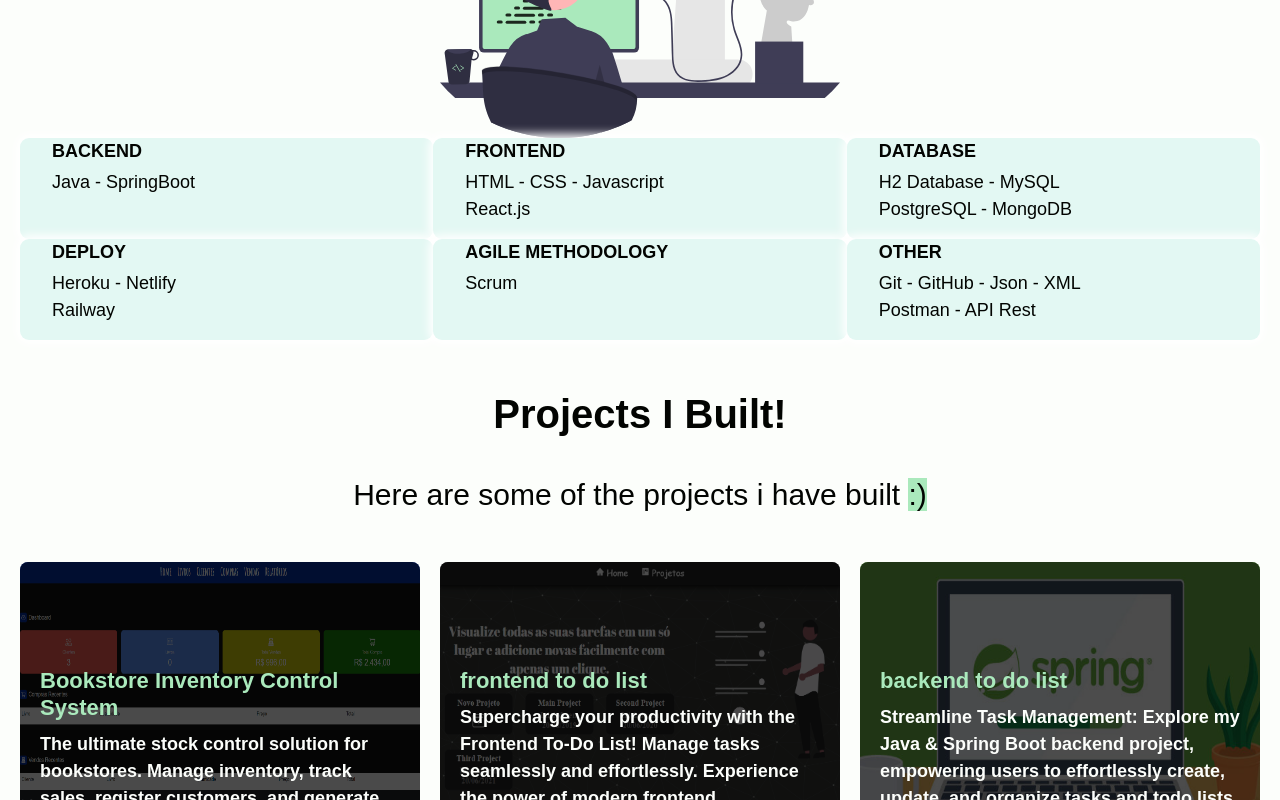
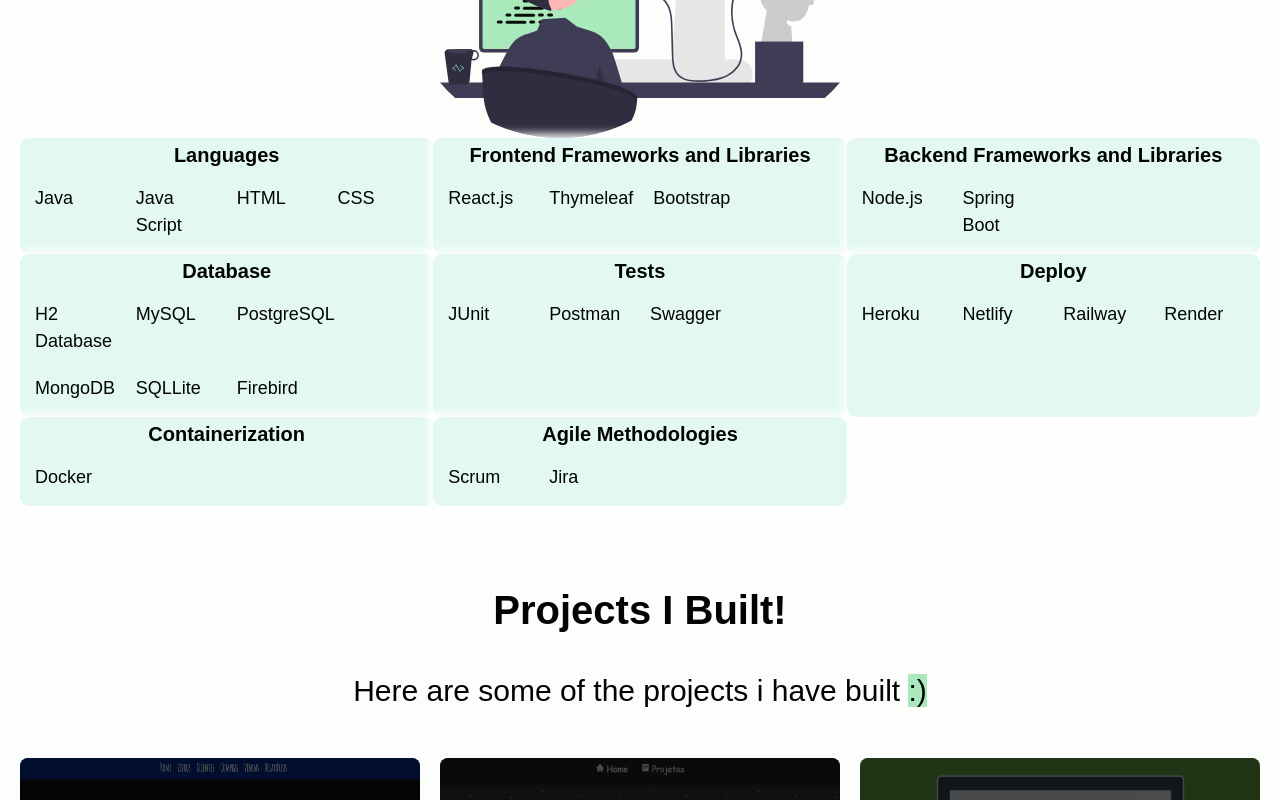
Before and after one commit to jonasmachados/portfolio, a React (Create React App) app: page / in a window 1280 px wide. Shown: the part 1660-2460 px from the top of the page. Built offline with nearby package versions, Linux system fonts and the light colour scheme; no server answers; a web font is replaced by a local one.

Commit message:
Create SkillCard component to display a list of skills and improve code readability

```diff
--- a/src/components/Error/styles.css
+++ b/src/components/Error/styles.css
@@ -4,7 +4,7 @@
   justify-content: center;
   align-items: center;
   justify-items: center;
-  width: 90%;
+  width: 100vw;
   margin: 100px 10px 100px 10px;
 }
 
--- /dev/null
+++ b/src/components/Skills/SkillCard.js
@@ -0,0 +1,17 @@
+import "./styles.css";
+
+const SkillCard = ({ skill }) => {
+
+    return (
+        <div className="skill-card">
+            <h2>{skill.skillName}</h2>
+            <ul>
+                {skill.listTechnologies.map((technology) => (
+                    <li key={technology}>{technology}</li>
+                ))}
+            </ul>
+        </div>
+    );
+};
+
+export default SkillCard;
--- a/src/components/Skills/Skills.css
+++ /dev/null
@@ -1,40 +0,0 @@
-.Skills {
-  padding: 30px 0px;
-}
-
-.Skills h1 {
-  font-size: 40px;
-  font-weight: 900;
-}
-
-.list ul li {
-  display: flex;
-  font-size: 16px;
-  color: var(--text-main);
-  list-style-type: none;
-  padding: 0;
-}
-
-.box-skills {
-  display: grid;
-  grid-template-columns: repeat(2, 1fr);
-  margin: 0px 20px;
-}
-
-.box-skills .list {
-  background-color: var(--second-color);
-  box-shadow: 0 0 10px 4px white;
-  border-radius: 9px;
-}
-
-@media (min-width: 768px) {
-  .list ul li {
-    font-size: 18px;
-  }
-}
-
-@media (min-width: 992px) {
-  .box-skills {
-    grid-template-columns: repeat(3, 1fr);
-  }
-}
--- a/src/components/Skills/Skills.js
+++ b/src/components/Skills/Skills.js
@@ -1,6 +1,9 @@
-import "./Skills.css";
+import React, { useState } from "react";
+import "./styles.css";
 import SvgBrain from "../SVG/SvgBrain";
 import { motion } from 'framer-motion';
+import SkillsData from "../../data/SkillsData.js";
+import SkillCard from "./SkillCard.js";
 
 const containerVariants = {
   hidden: {
@@ -8,7 +11,7 @@ const containerVariants = {
   },
   visible: {
     opacity: 1,
-    transition: { delay: 0.2}
+    transition: { delay: 0.2 }
   },
   exit: {
     x: "-100vh",
@@ -16,84 +19,26 @@ const containerVariants = {
   }
 };
 
-const listTitleStyle = {
-  fontWeight: 900,
-  color: "var(--text-main)",
-  marginBottom: "4px",
-};
+const Skills = () => {
 
-const backendSkills = (
-  <ul>
-    <li style={listTitleStyle}>BACKEND</li>
-    <li>Java - SpringBoot</li>
+  const [listAllSkills] = useState(SkillsData);
 
-  </ul>
-);
-
-const frontendSkills = (
-  <ul>
-    <li style={listTitleStyle}>FRONTEND</li>
-    <li>HTML - CSS - Javascript</li>
-    <li>React.js</li>
-  </ul>
-);
-
-const AgileSkills = (
-  <ul>
-    <li style={listTitleStyle}>AGILE METHODOLOGY</li>
-    <li>Scrum</li>
-  </ul>
-);
-
-const dataBaseSkills = (
-  <ul>
-    <li style={listTitleStyle}>DATABASE</li>
-    <li>H2 Database - MySQL</li>
-    <li>PostgreSQL - MongoDB</li>
-  </ul>
-);
-
-const deploySkills = (
-  <ul>
-    <li style={listTitleStyle}>DEPLOY</li>
-    <li>Heroku - Netlify</li>
-    <li>Railway</li>
-  </ul>
-);
-
-const otherSkills = (
-  <ul>
-    <li style={listTitleStyle}>OTHER</li>
-    <li>Git - GitHub - Json - XML</li>
-    <li>Postman - API Rest</li>
-  </ul>
-);
-
-const totalSkills = [
-  backendSkills,
-  frontendSkills,
-  dataBaseSkills,
-  deploySkills,
-  AgileSkills,
-  otherSkills,
-];
-
-const Skills = () => {
   return (
-    <div className="Skills" id="skills">
+    <div className="container-skill" id="skills">
       <h1>What about the Skills?</h1>
       <p>These are some of my skills and tools that i have knowledge of.</p>
       <SvgBrain />
-      <div className="box-skills"
-      >
-        {totalSkills.map((Skills, index) => {
-          return <motion.div key={index} className="list"
-            variants={containerVariants}
-            initial="hidden"
-            whileInView="visible"
-            exit="exit">{Skills}</motion.div>;
-        })}
-      </div>
+      <motion.div
+        className="box-skills"
+        variants={containerVariants}
+        initial="hidden"
+        whileInView="visible"
+        exit="exit">
+        {listAllSkills.map((skill, index) => (
+          <SkillCard key={index}
+            skill={skill} />
+        ))}
+      </motion.div >
     </div >
   );
 };
--- /dev/null
+++ b/src/components/Skills/styles.css
@@ -0,0 +1,64 @@
+.container-skill {
+  padding: 30px 0px 60px 0;
+}
+
+.container-skill h1 {
+  font-size: 40px;
+  font-weight: 900;
+}
+
+.box-skills {
+  display: grid;
+  grid-template-columns: repeat(2, 1fr);
+  margin: 0px 20px;
+}
+
+.skill-card {
+  background-color: var(--second-color);
+  box-shadow: 0 0 10px 4px white;
+  border-radius: 9px;
+  padding: 5px;
+}
+
+.skill-card ul {
+  display: flex;
+  flex-wrap: wrap;
+  justify-content: flex-start;
+  padding: 0;
+  margin: 0;
+  list-style-type: none;
+}
+
+.skill-card li {
+  flex: 0 0 50%;
+  padding: 10px;
+  font-size: 16px;
+  color: var(--text-main);
+}
+
+.skill-card h2 {
+  font-weight: 900;
+  font-size: 18px;
+  color: var(--text-main);
+  text-align: center;
+}
+
+@media (min-width: 768px) {
+  .skill-card li {
+    flex-basis: 25%;
+  }
+
+  .skill-card li {
+    font-size: 18px;
+  }
+
+  .skill-card h2 {
+    font-size: 20px;
+  }
+}
+
+@media (min-width: 992px) {
+  .box-skills {
+    grid-template-columns: repeat(3, 1fr);
+  }
+}
--- /dev/null
+++ b/src/data/SkillsData.js
@@ -0,0 +1,44 @@
+const SkillsData = [
+    {
+        id: 1,
+        skillName: "Languages",
+        listTechnologies: ["Java","Java Script", "HTML", "CSS"]
+    },
+    {
+        id: 2,
+        skillName: "Frontend Frameworks and Libraries",
+        listTechnologies: ["React.js", "Thymeleaf", "Bootstrap"]
+    },
+    {
+        id: 3,
+        skillName: "Backend Frameworks and Libraries",
+        listTechnologies: ["Node.js", "Spring Boot"]
+    },
+    {
+        id: 4,
+        skillName: "Database",
+        listTechnologies: ["H2 Database", "MySQL", "PostgreSQL", "MongoDB", "SQLLite", "Firebird"]
+    },
+    {
+        id: 5,
+        skillName: "Tests",
+        listTechnologies: ["JUnit", "Postman", "Swagger"]
+    },
+    {
+        id: 6,
+        skillName: "Deploy",
+        listTechnologies: ["Heroku", "Netlify", "Railway", "Render"]
+    },
+    {
+        id: 7,
+        skillName: "Containerization",
+        listTechnologies: ["Docker"]
+    },
+    {
+        id: 8,
+        skillName: "Agile Methodologies",
+        listTechnologies: ["Scrum", "Jira"]
+    }
+];
+
+export default SkillsData;
```
